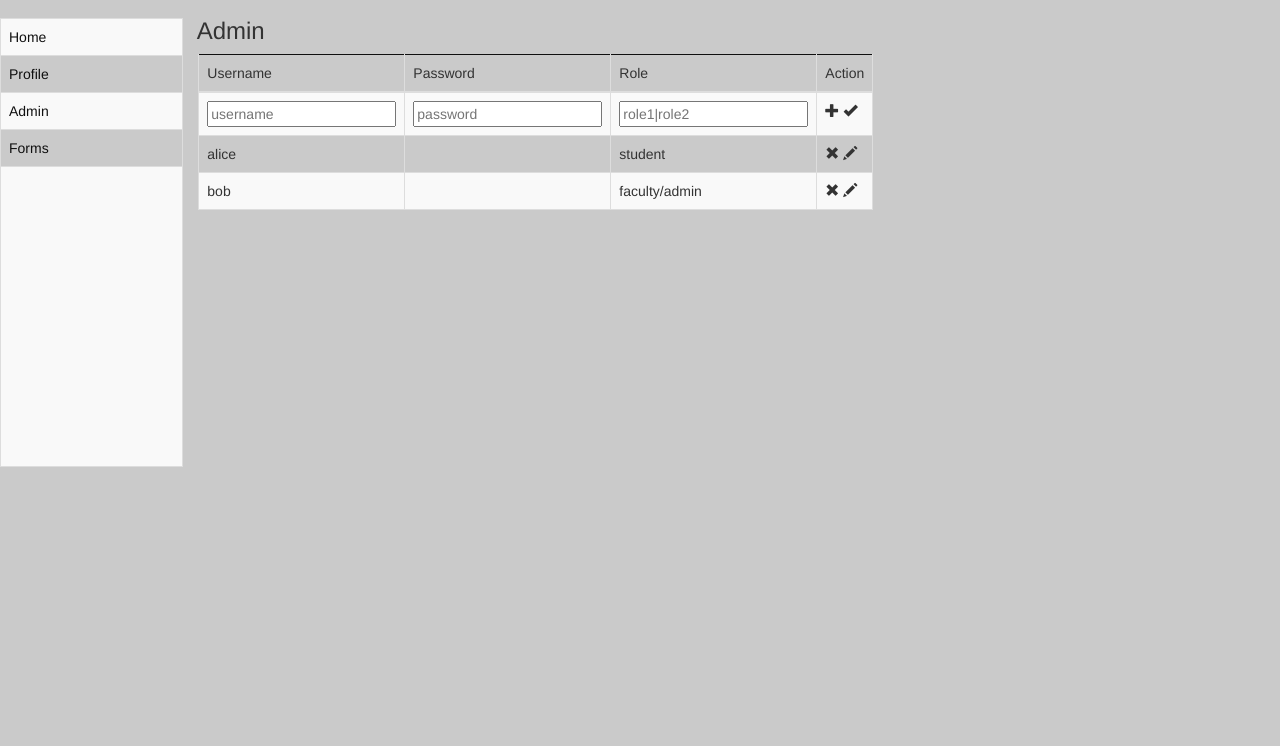
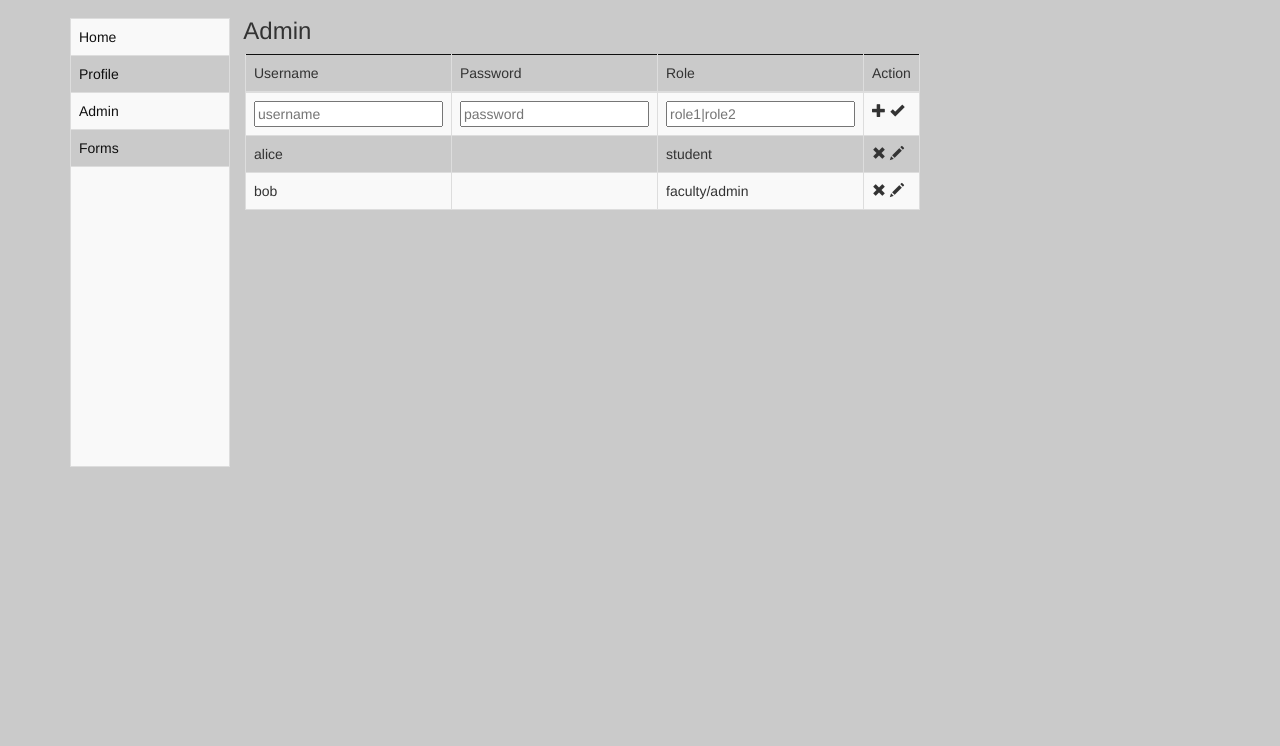
Before and after one commit to seshasai09/webdev, a website: page public/assignment/admin.html in a window 1280 px wide. Shown: the part 54-800 px from the top of the page. Drawn offline with nearby package versions, Linux system fonts and the light colour scheme.

Commit message:
'Assignment1'

```diff
--- a/public/assignment/admin.html
+++ b/public/assignment/admin.html
@@ -10,7 +10,7 @@
 
 
 </head>
-<body class="containe">
+<body class="container">
 <nav class="navbar navbar-inverse navcolor">
     <div class="container-fluid ">
         <div class="navbar-header">
```
